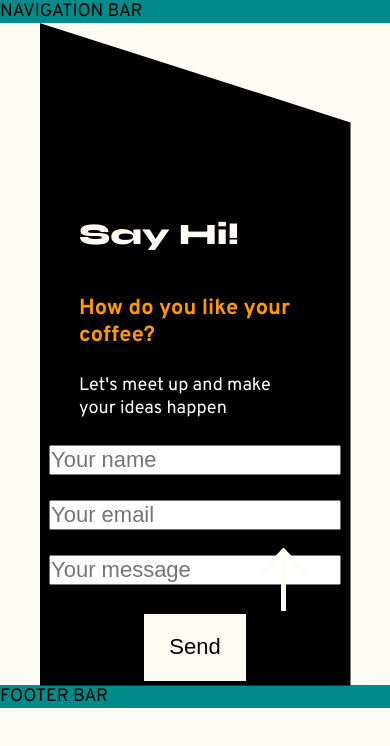
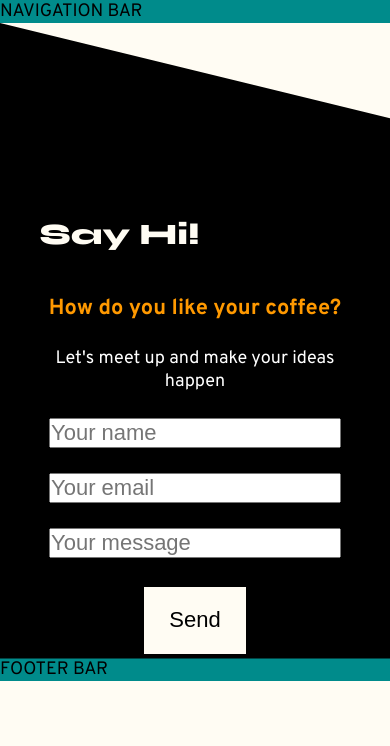
Before and after one commit to LukasErdmanski/Portfolio, an Angular app: page / in a window 390 px wide. Shown: the top 746 px of the page. Built offline with nearby package versions, Linux system fonts and the light colour scheme.

Commit message:
improved style and added media query style in contact component

```diff
--- a/src/app/contact/contact.component.html
+++ b/src/app/contact/contact.component.html
@@ -8,6 +8,7 @@
     <h2>How do you like your coffee?</h2>
     <!-- TODO: translate -->
     <span>Let's meet up and make your ideas happen</span>
+
     <div>
       <div>
         <input type="text" placeholder="Your name" />
--- a/src/app/contact/contact.component.scss
+++ b/src/app/contact/contact.component.scss
@@ -108,3 +108,18 @@
     }
   }
 }
+
+@media (max-width: 630px) {
+  .arrow-up {
+    display: none !important;
+  }
+
+  .contact-container {
+    align-items: none;
+
+    h2,
+    span {
+      text-align: center;
+    }
+  }
+}
--- a/src/app/start/start.component.scss
+++ b/src/app/start/start.component.scss
@@ -6,4 +6,7 @@ section {
   padding: $padding-side;
 }
 
-//TODO: Add padding zero to section last child later
+// last section: contact component has no padding to expand totally background and width
+section:last-child {
+  padding: 0;
+}
--- a/src/styles.scss
+++ b/src/styles.scss
@@ -1,6 +1,5 @@
 @import "modules/utilities/_vars";
 @import "assets/fonts/_typography";
-/* You can add global styles to this file, and also import other style files */
 
 * {
   padding: 0;
```
